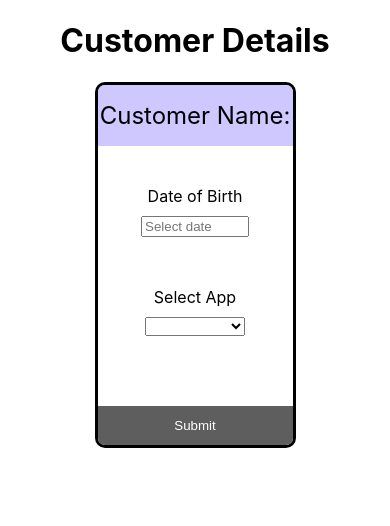
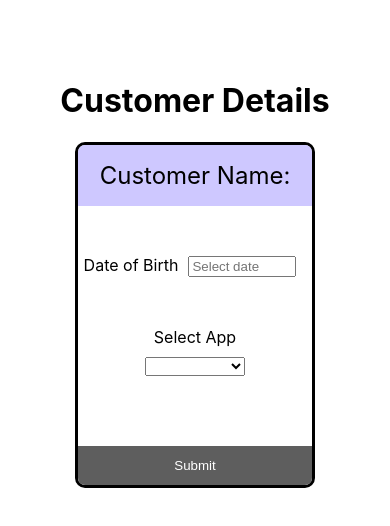
Before and after one commit to Ashii1/pwa, a React (Create React App) app: page /custDetail in a window 390 px wide. Shown: the top 526 px of the page. Built offline with nearby package versions, Linux system fonts and the light colour scheme.

Commit message:
Add files via upload

```diff
--- a/src/App.css
+++ b/src/App.css
@@ -51,7 +51,7 @@ a{
     align-items: center;
     display: flex;
     flex-direction: column;
-    width: 50%;
+    width: 30%;
     border-radius: 20px;
     box-shadow: 0 1px 0px 2px;
     overflow: hidden;
@@ -90,8 +90,8 @@ margin: 10px;
 }
 .detail-box{
   background: rgb(255, 255, 255);
- width: 50%;
- /*height: 50%;*/
+ /* width: 50%;
+height: 50%;*/
   position: relative;
   align-items: center;
   display: flex;
@@ -109,3 +109,18 @@ button{
   background-color: #5e5e5e;
   color: white;
 }
+
+@media only screen and (max-width: 650px){
+
+  .detail-box{
+    width: 60%;
+  }
+  .detail-box-1{
+     width: 60%;
+  }
+  .container-1 , .cdetails{
+    margin-top: 60px;
+  }
+
+
+}
```
